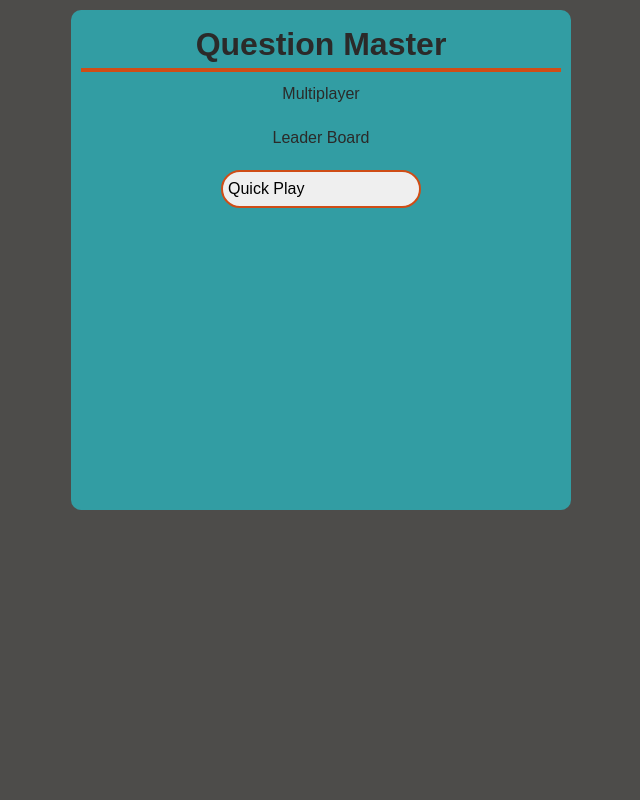
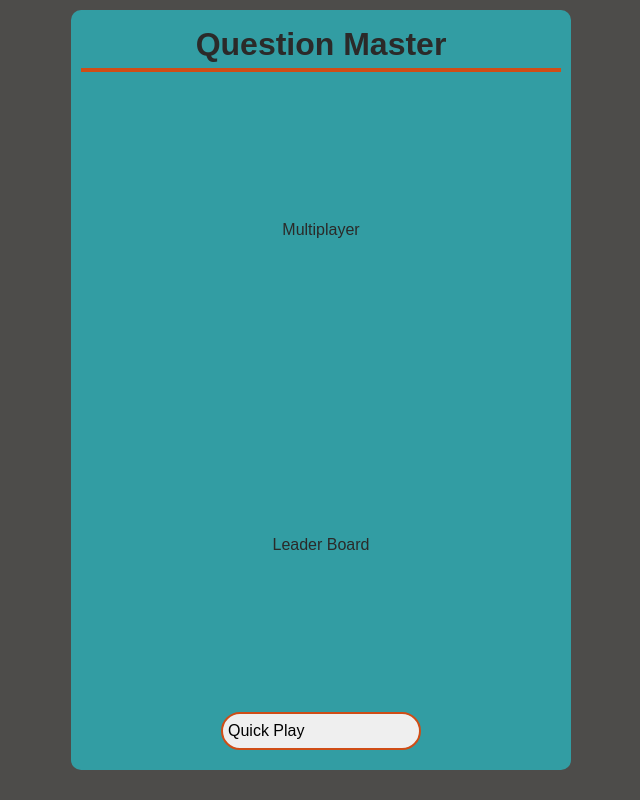
Before and after one commit to kennethd24/questionMaster, a React (Vite) app: page / in a window 1280 px wide. Shown: the whole page, without its empty margins (319-959 px from the left). Built offline with nearby package versions, Linux system fonts and the light colour scheme.

Commit message:
Altered css for views

```diff
--- a/src/index.css
+++ b/src/index.css
@@ -36,6 +36,7 @@ body {
   text-rendering: optimizeSpeed;
   line-height: 1.5;
   background: #4d4c4a;
+  height: 100%;
 }
 
 /* A elements that don't have a class get default styles */
@@ -75,11 +76,14 @@ select {
 }
 body, html {
   font-family: 'Vazir', sans-serif;
-  color: #2b2a29
+  color: #2b2a29;
+}
+body > #root > div {
+  height: 95vh;
 }
 
+
 div {
-    /* border:1px solid #cf4d16; */
     margin: auto;
     padding: 10px;
     text-align: center;
@@ -144,12 +148,15 @@ input {
   text-align: center;
 }
 .container {
-  width: 50%;
-  min-width: 450px;
+  width: 100%;
+  min-width: 300px;
   background-color:#329da3;
   border-radius: 10px;
-  height: 500px;
+  height: 100%;
   max-width: 500px;
+  display: flex;
+  flex-direction: column;
+  max-height: 800px;
 }
 select {
   text-align: center;
--- a/src/pages/StartGame.tsx
+++ b/src/pages/StartGame.tsx
@@ -88,6 +88,9 @@ export default function StartGame() {
             type="button"
             id={answer}
             key={answer}
+            style={{
+              minWidth: '300px',
+            }}
             onClick={() => verifyAnswer(answer)}
           >
             {answer}
```
